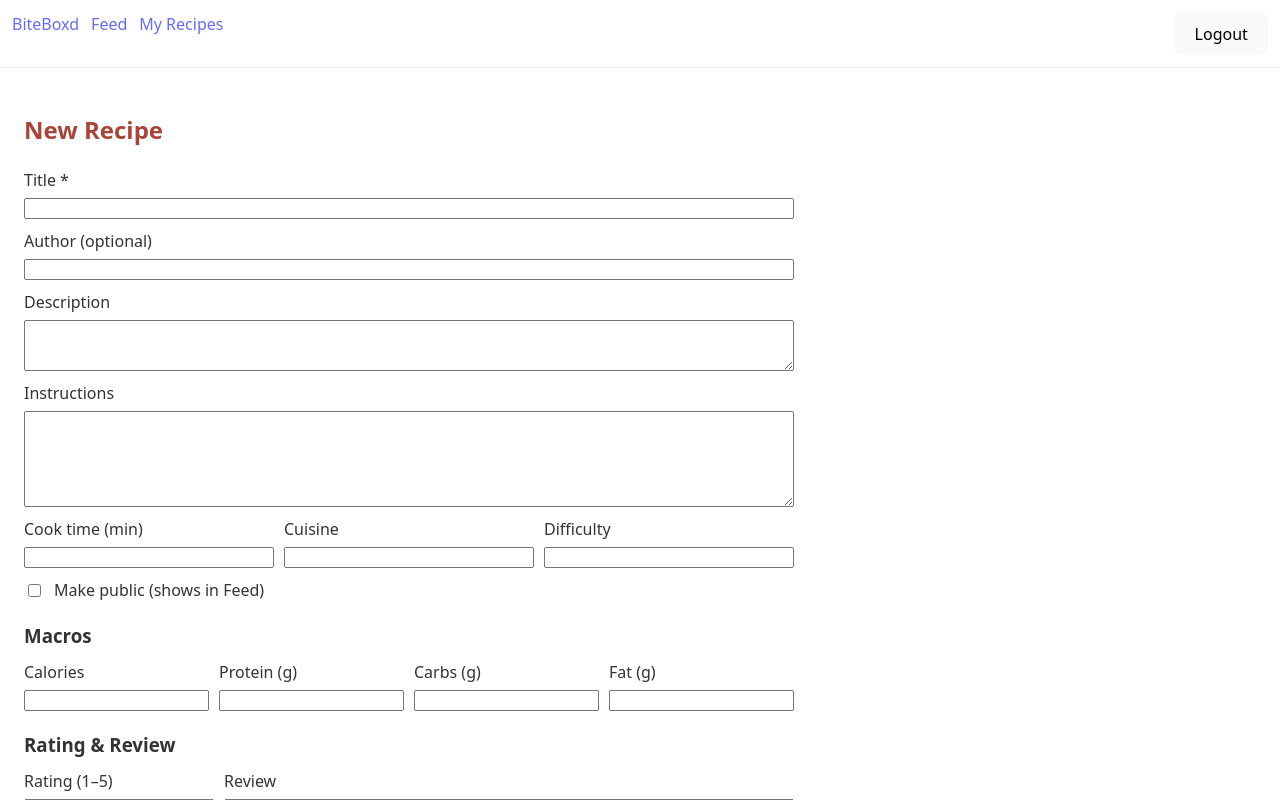
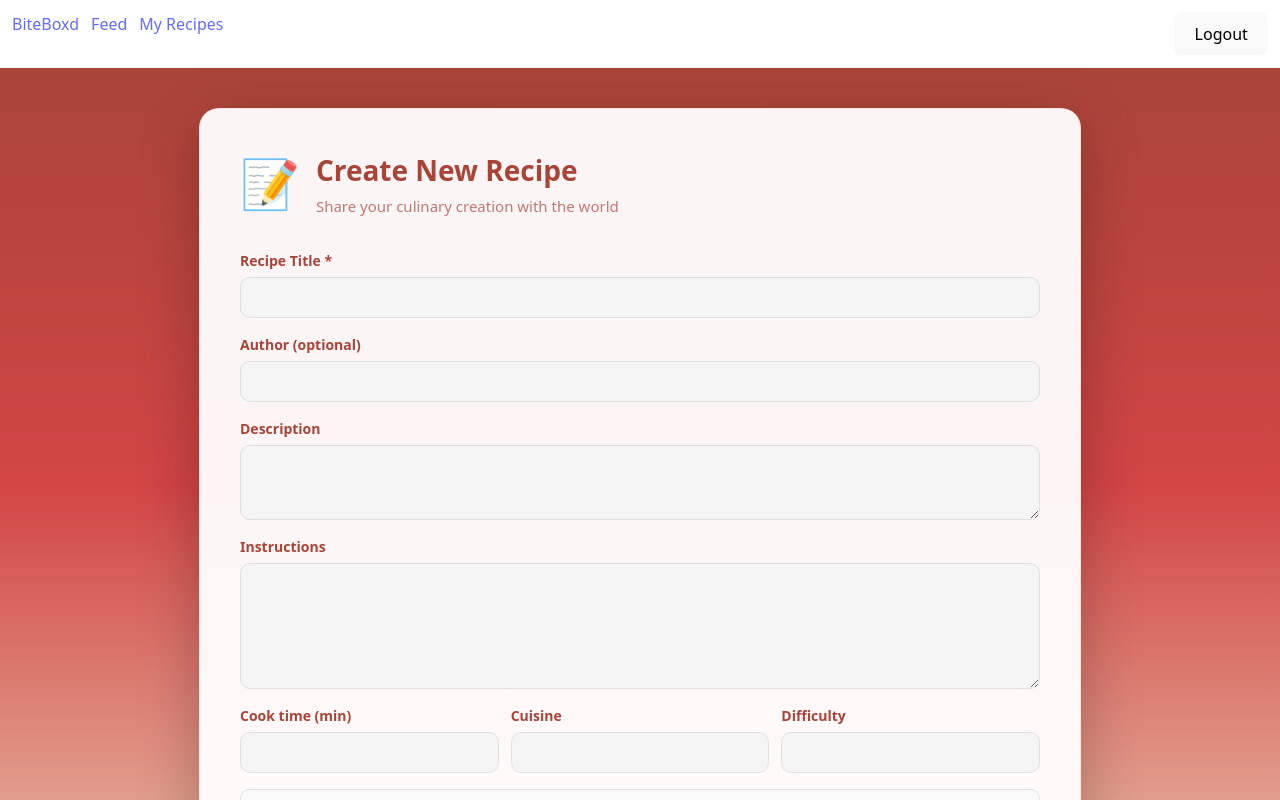
Before and after one commit to Corianne1172/biteboxd, a React app in the folder frontend/: page /recipes/new in a window 1280 px wide. Built offline with nearby package versions, Linux system fonts and the light colour scheme; sample sign-in values are in the browser's storage; the HTML template or start-up script is replaced by a standard one.

Commit message:
Refactor RecipeForm and NewRecipe components to enhance styling and layout, improving user experience with updated form design and visual consistency.

```diff
--- a/frontend/src/components/RecipeForm.jsx
+++ b/frontend/src/components/RecipeForm.jsx
@@ -65,75 +65,152 @@ export default function RecipeForm({ initial = empty, onSubmit, submitLabel = "S
   };
 
   return (
-    <form onSubmit={handleSubmit} style={{ display: "grid", gap: "var(--spacing-sm)", maxWidth: 720 }}>
+    <form onSubmit={handleSubmit} style={styles.form}>
       <ErrorMessage>{err}</ErrorMessage>
 
-      <FormField label="Title *">
-        <Input value={form.title} onChange={(e) => set("title", e.target.value)} />
+      <FormField label="Recipe Title *" style={styles.label}>
+        <Input value={form.title} onChange={(e) => set("title", e.target.value)} style={styles.input} />
       </FormField>
 
-      <FormField label="Author (optional)">
-        <Input value={form.author} onChange={(e) => set("author", e.target.value)} />
+      <FormField label="Author (optional)" style={styles.label}>
+        <Input value={form.author} onChange={(e) => set("author", e.target.value)} style={styles.input} />
       </FormField>
 
-      <FormField label="Description">
-        <TextArea value={form.description} onChange={(e) => set("description", e.target.value)} rows={3} />
+      <FormField label="Description" style={styles.label}>
+        <TextArea value={form.description} onChange={(e) => set("description", e.target.value)} rows={3} style={styles.input} />
       </FormField>
 
-      <FormField label="Instructions">
-        <TextArea value={form.instructions} onChange={(e) => set("instructions", e.target.value)} rows={6} />
+      <FormField label="Instructions" style={styles.label}>
+        <TextArea value={form.instructions} onChange={(e) => set("instructions", e.target.value)} rows={6} style={styles.input} />
       </FormField>
 
-      <div style={{ display: "grid", gap: "var(--spacing-sm)", gridTemplateColumns: "repeat(3, 1fr)" }}>
-        <FormField label="Cook time (min)">
-          <Input value={form.cook_time} onChange={(e) => set("cook_time", e.target.value)} />
+      <div style={styles.gridThree}>
+        <FormField label="Cook time (min)" style={styles.label}>
+          <Input value={form.cook_time} onChange={(e) => set("cook_time", e.target.value)} style={styles.input} />
         </FormField>
-        <FormField label="Cuisine">
-          <Input value={form.cuisine} onChange={(e) => set("cuisine", e.target.value)} />
+        <FormField label="Cuisine" style={styles.label}>
+          <Input value={form.cuisine} onChange={(e) => set("cuisine", e.target.value)} style={styles.input} />
         </FormField>
-        <FormField label="Difficulty">
-          <Input value={form.difficulty} onChange={(e) => set("difficulty", e.target.value)} />
+        <FormField label="Difficulty" style={styles.label}>
+          <Input value={form.difficulty} onChange={(e) => set("difficulty", e.target.value)} style={styles.input} />
         </FormField>
       </div>
 
-      <label style={{ display: "flex", gap: "var(--spacing-sm)", alignItems: "center" }}>
+      <label style={styles.checkbox}>
         <input
           type="checkbox"
           checked={form.is_public}
           onChange={(e) => set("is_public", e.target.checked)}
+          style={styles.checkboxInput}
         />
         Make public (shows in Feed)
       </label>
 
-      <h3 style={{ margin: "var(--spacing-sm) 0 0" }}>Macros</h3>
-      <div style={{ display: "grid", gap: "var(--spacing-sm)", gridTemplateColumns: "repeat(4, 1fr)" }}>
-        <FormField label="Calories">
-          <Input value={form.calories} onChange={(e) => set("calories", e.target.value)} />
+      <h3 style={styles.sectionTitle}>Nutritional Information</h3>
+      <div style={styles.gridFour}>
+        <FormField label="Calories" style={styles.label}>
+          <Input value={form.calories} onChange={(e) => set("calories", e.target.value)} style={styles.input} />
         </FormField>
-        <FormField label="Protein (g)">
-          <Input value={form.protein_g} onChange={(e) => set("protein_g", e.target.value)} />
+        <FormField label="Protein (g)" style={styles.label}>
+          <Input value={form.protein_g} onChange={(e) => set("protein_g", e.target.value)} style={styles.input} />
         </FormField>
-        <FormField label="Carbs (g)">
-          <Input value={form.carbs_g} onChange={(e) => set("carbs_g", e.target.value)} />
+        <FormField label="Carbs (g)" style={styles.label}>
+          <Input value={form.carbs_g} onChange={(e) => set("carbs_g", e.target.value)} style={styles.input} />
         </FormField>
-        <FormField label="Fat (g)">
-          <Input value={form.fat_g} onChange={(e) => set("fat_g", e.target.value)} />
+        <FormField label="Fat (g)" style={styles.label}>
+          <Input value={form.fat_g} onChange={(e) => set("fat_g", e.target.value)} style={styles.input} />
         </FormField>
       </div>
 
-      <h3 style={{ margin: "var(--spacing-sm) 0 0" }}>Rating & Review</h3>
-      <div style={{ display: "grid", gap: "var(--spacing-sm)", gridTemplateColumns: "1fr 3fr" }}>
-        <FormField label="Rating (1–5)">
-          <Input value={form.rating} onChange={(e) => set("rating", e.target.value)} />
+      <h3 style={styles.sectionTitle}>Your Review</h3>
+      <div style={styles.gridReview}>
+        <FormField label="Rating (1–5)" style={styles.label}>
+          <Input value={form.rating} onChange={(e) => set("rating", e.target.value)} style={styles.input} />
         </FormField>
-        <FormField label="Review">
-          <Input value={form.review} onChange={(e) => set("review", e.target.value)} />
+        <FormField label="Review" style={styles.label}>
+          <Input value={form.review} onChange={(e) => set("review", e.target.value)} style={styles.input} />
         </FormField>
       </div>
 
-      <button type="submit" style={{ width: 140 }}>
+      <button type="submit" style={styles.submitButton}>
         {submitLabel}
       </button>
     </form>
   );
 }
+
+const styles = {
+  form: {
+    display: "grid",
+    gap: 16,
+  },
+  label: {
+    display: "grid",
+    gap: 6,
+    fontSize: 14,
+    fontWeight: 600,
+    color: "#A94438",
+  },
+  input: {
+    background: "#F5F5F5",
+    border: "1px solid #E0E0E0",
+    borderRadius: 10,
+    padding: "11px 12px",
+    fontSize: 15,
+    color: "#333333",
+    width: "100%",
+    boxSizing: "border-box",
+  },
+  gridThree: {
+    display: "grid",
+    gap: 12,
+    gridTemplateColumns: "repeat(auto-fit, minmax(180px, 1fr))",
+  },
+  gridFour: {
+    display: "grid",
+    gap: 12,
+    gridTemplateColumns: "repeat(auto-fit, minmax(140px, 1fr))",
+  },
+  gridReview: {
+    display: "grid",
+    gap: 12,
+    gridTemplateColumns: "1fr 3fr",
+  },
+  checkbox: {
+    display: "flex",
+    gap: 10,
+    alignItems: "center",
+    fontSize: 15,
+    color: "#A94438",
+    fontWeight: 500,
+    cursor: "pointer",
+    padding: "12px 16px",
+    background: "#F9F9F9",
+    border: "1px solid #E0E0E0",
+    borderRadius: 10,
+  },
+  checkboxInput: {
+    width: 18,
+    height: 18,
+    cursor: "pointer",
+  },
+  sectionTitle: {
+    fontSize: 18,
+    fontWeight: 800,
+    color: "#A94438",
+    margin: "8px 0 0 0",
+  },
+  submitButton: {
+    marginTop: 8,
+    padding: "14px 32px",
+    fontSize: 16,
+    fontWeight: 700,
+    background: "linear-gradient(135deg, #D24545 0%, #A94438 100%)",
+    color: "white",
+    border: "none",
+    borderRadius: 10,
+    cursor: "pointer",
+    transition: "transform 0.2s, box-shadow 0.2s",
+    boxShadow: "0 4px 12px rgba(169, 68, 56, 0.3)",
+  },
+};
--- a/frontend/src/pages/NewRecipe.jsx
+++ b/frontend/src/pages/NewRecipe.jsx
@@ -1,7 +1,6 @@
 import { useNavigate } from "react-router-dom";
 import api from "../api/client";
 import RecipeForm from "../components/RecipeForm";
-import PageContainer from "../components/UI/PageContainer";
 
 export default function NewRecipe() {
   const nav = useNavigate();
@@ -12,11 +11,67 @@ export default function NewRecipe() {
   };
 
   return (
-    <div style={{ minHeight: "100vh", background: "#ffffff", color: "#333" }}>
-      <PageContainer>
-        <h2 style={{ color: "#A94438" }}>New Recipe</h2>
-        <RecipeForm onSubmit={create} submitLabel="Create" />
-      </PageContainer>
+    <div style={styles.pageContainer}>
+      <div style={styles.contentWrapper}>
+        <div style={styles.formCard}>
+          <div style={styles.header}>
+            <div style={styles.icon}>📝</div>
+            <div>
+              <h2 style={styles.title}>Create New Recipe</h2>
+              <p style={styles.subtitle}>Share your culinary creation with the world</p>
+            </div>
+          </div>
+          <RecipeForm onSubmit={create} submitLabel="Create Recipe" />
+        </div>
+      </div>
     </div>
   );
 }
+
+const styles = {
+  pageContainer: {
+    width: "100vw",
+    minHeight: "100vh",
+    background: "linear-gradient(180deg, #A94438 0%, #D24545 35%, #E6BAA3 70%, #E4DEBE 100%)",
+    margin: 0,
+    overflowX: "hidden",
+  },
+  contentWrapper: {
+    minHeight: "100vh",
+    display: "flex",
+    alignItems: "flex-start",
+    justifyContent: "center",
+    padding: "40px 24px",
+  },
+  formCard: {
+    width: "100%",
+    maxWidth: 800,
+    background: "rgba(255, 255, 255, 0.95)",
+    borderRadius: 20,
+    padding: 40,
+    boxShadow: "0 20px 60px rgba(0, 0, 0, 0.25)",
+    border: "1px solid rgba(230, 186, 163, 0.3)",
+  },
+  header: {
+    display: "flex",
+    gap: 16,
+    alignItems: "center",
+    marginBottom: 32,
+  },
+  icon: {
+    fontSize: 48,
+    lineHeight: 1,
+  },
+  title: {
+    fontSize: 28,
+    fontWeight: 900,
+    margin: 0,
+    color: "#A94438",
+  },
+  subtitle: {
+    fontSize: 15,
+    margin: "4px 0 0 0",
+    color: "#A94438",
+    opacity: 0.7,
+  },
+};
```
